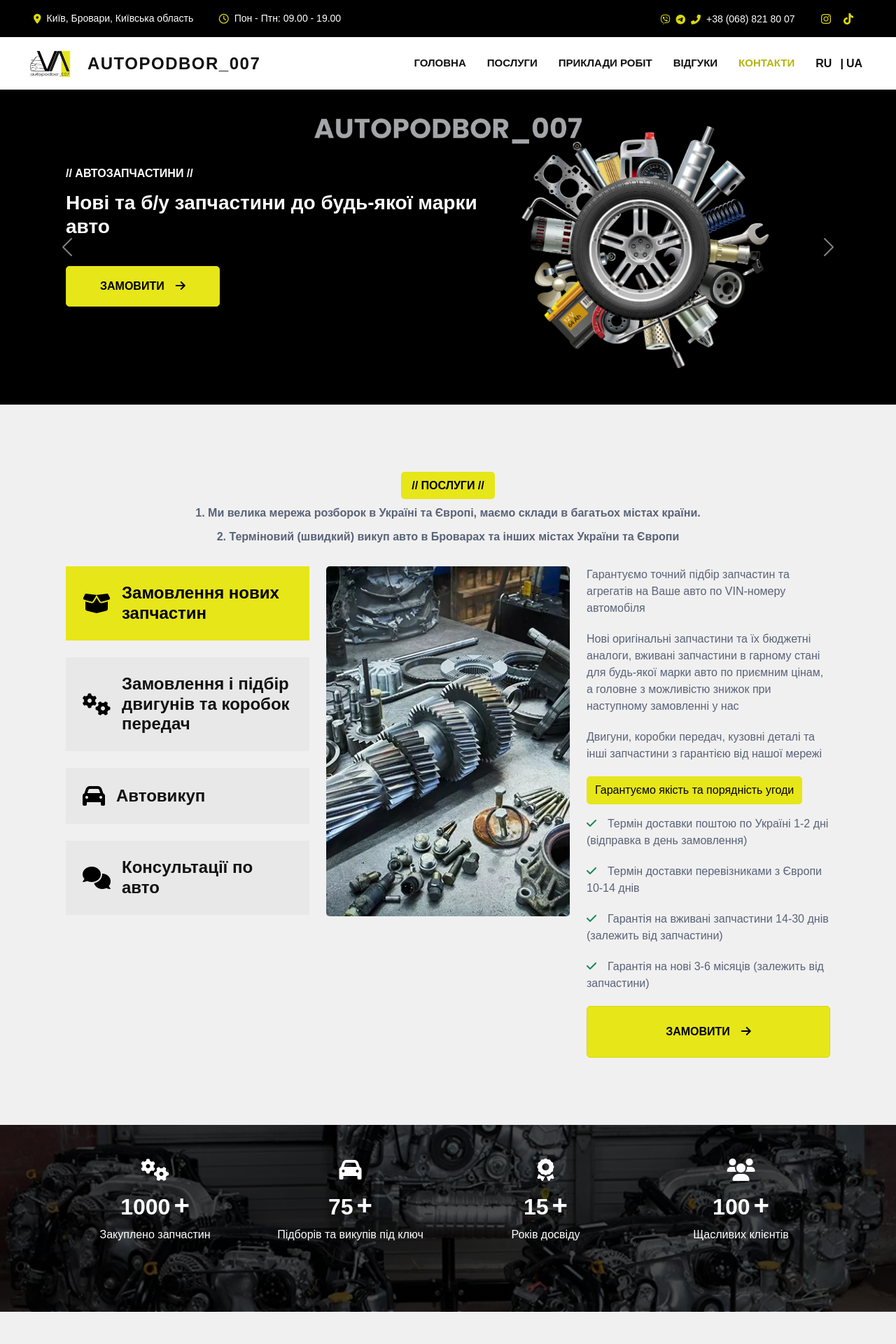
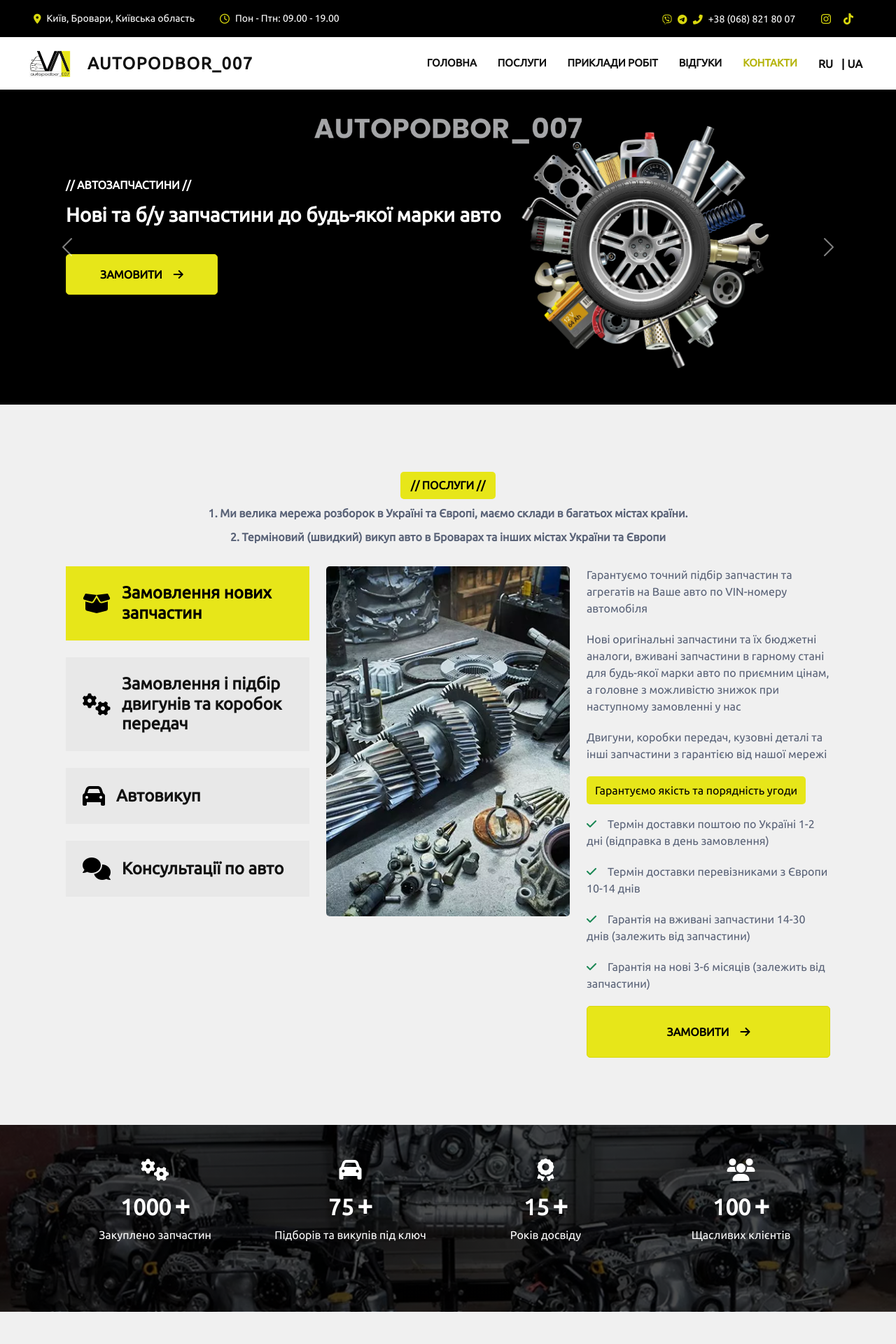
Before and after one commit to PashaKim/car_project, a Django app: page / in a window 1280 px wide. Shown: the top 1920 px of the page at 70% size. Run offline with Django 4.2, Linux system fonts and the light colour scheme; some libraries are stand-ins or nearby versions.

Commit message:
fixed_arts6

```diff
--- a/static/css/style.css
+++ b/static/css/style.css
@@ -7,12 +7,13 @@
 }
 @font-face {
     font-family: 'Ubuntu';
-    src: url("{% static 'fonts/Ubuntu-Regular.ttf' %}") format('ttf');
+    src: url('https://autopodbor007.com.ua/static/fonts/Ubuntu-Regular.ttf') format('truetype');
     font-weight: 400;
     font-style: normal;
-    font-display: swap;
 }
-
+body, p, h1 {
+    font-family: 'Ubuntu', Arial, sans-serif !important;
+}
 .fw-medium {
     font-weight: 600 !important;
 }
--- a/templates/include/carousel.html
+++ b/templates/include/carousel.html
@@ -13,8 +13,8 @@
                     <div class="container position-relative">
                         <div class="row align-items-center justify-content-center justify-content-lg-start">
                             <div class="col-10 col-lg-7 text-center text-lg-start">
-                                <h6 class="text-white text-uppercase mb-3 animated slideInDown" aria-level="2">{% translate "// Автозапчастини  //" %}</h6>
-                                <h2 class="display-3 text-white mb-4 pb-3 animated slideInDown">{% translate "Нові та б/у запчастини до будь-якої марки авто" %}</h2>
+                                <h6 class="text-white text-uppercase mb-3 animated " aria-level="2">{% translate "// Автозапчастини  //" %}</h6>
+                                <h2 class="display-3 text-white mb-4 pb-3 animated ">{% translate "Нові та б/у запчастини до будь-якої марки авто" %}</h2>
                                 <a href="#" data-bs-toggle="modal" data-bs-target="#contactModal"
                                    class="btn btn-primary py-3 px-5 animated slideInDown" style="border-radius: 5px;">{% translate "Замовити" %}<i
                                         class="fa fa-arrow-right ms-3"></i></a>
@@ -33,8 +33,8 @@
                    <div class="container position-relative">
                         <div class="row align-items-center justify-content-center justify-content-lg-start">
                             <div class="col-10 col-lg-7 text-center text-lg-start">
-                                <h6 class="text-white text-uppercase mb-3 animated slideInDown" aria-level="2">{% translate "// Автопослуги //" %}</h6>
-                                <h2 class="display-3 text-white mb-4 pb-3 animated slideInDown">{% translate "Замовлення і підбір двигунів та коробок передач" %}</h2>
+                                <h6 class="text-white text-uppercase mb-3 animated " aria-level="2">{% translate "// Автопослуги //" %}</h6>
+                                <h2 class="display-3 text-white mb-4 pb-3 animated ">{% translate "Замовлення і підбір двигунів та коробок передач" %}</h2>
                                 <a href="#" data-bs-toggle="modal" data-bs-target="#contactModal"
                                    class="btn btn-primary py-3 px-5 animated slideInDown" style="border-radius: 5px;">{% translate "Замовити" %}<i
                                         class="fa fa-arrow-right ms-3"></i></a>
@@ -52,8 +52,8 @@
                    <div class="container position-relative">
                         <div class="row align-items-center justify-content-center justify-content-lg-start">
                             <div class="col-10 col-lg-7 text-center text-lg-start">
-                                <h6 class="text-white text-uppercase mb-3 animated slideInDown" aria-level="2">{% translate "// Автовикуп //" %}</h6>
-                                <h2 class="display-3 text-white mb-4 pb-3 animated slideInDown">{% translate "Терміновий (швидкий) викуп авто" %}</h2>
+                                <h6 class="text-white text-uppercase mb-3 animated " aria-level="2">{% translate "// Автовикуп //" %}</h6>
+                                <h2 class="display-3 text-white mb-4 pb-3 animated ">{% translate "Терміновий (швидкий) викуп авто" %}</h2>
                                 <a href="#" data-bs-toggle="modal" data-bs-target="#contactModal3"
                                    class="btn btn-primary py-3 px-5 animated slideInDown" style="border-radius: 5px;">{% translate "Замовити" %}<i
                                         class="fa fa-arrow-right ms-3"></i></a>
--- a/templates/include/links.html
+++ b/templates/include/links.html
@@ -21,4 +21,4 @@
 
 <!-- Template Stylesheet -->
 <link href="{% static 'css/style.css' %}" rel="stylesheet" media="all">
-<link rel="preload" href="{% static 'fonts/Ubuntu-Regular.ttf' %}" as="font" type="font/ttf" crossorigin="anonymous">
+<link rel="preload" href="https://autopodbor007.com.ua/static/fonts/Ubuntu-Regular.ttf" as="font" type="font/ttf" crossorigin="anonymous">
```
Also changed, not shown: locale/en/LC_MESSAGES/django.po, locale/ru/LC_MESSAGES/django.po, locale/uk/LC_MESSAGES/django.po.
